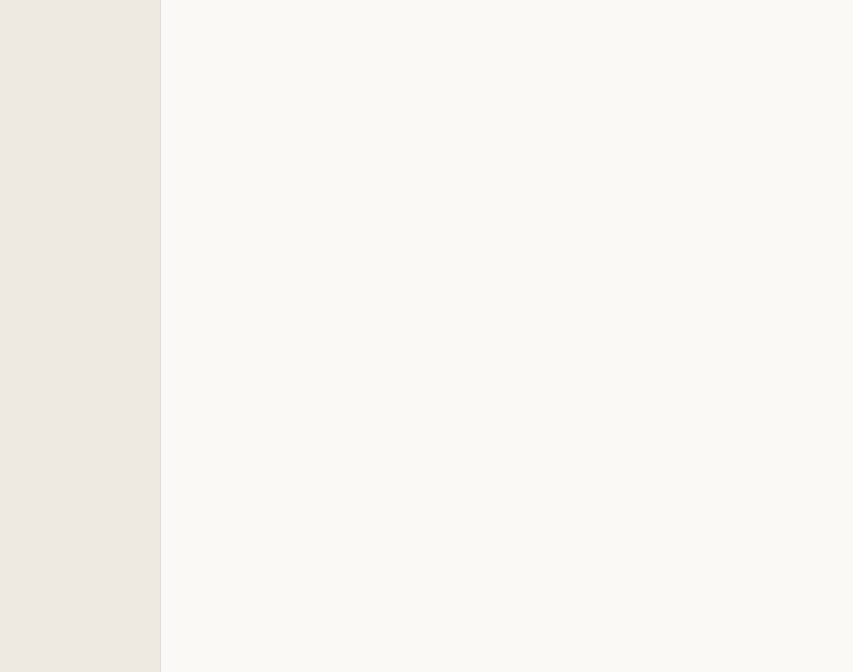
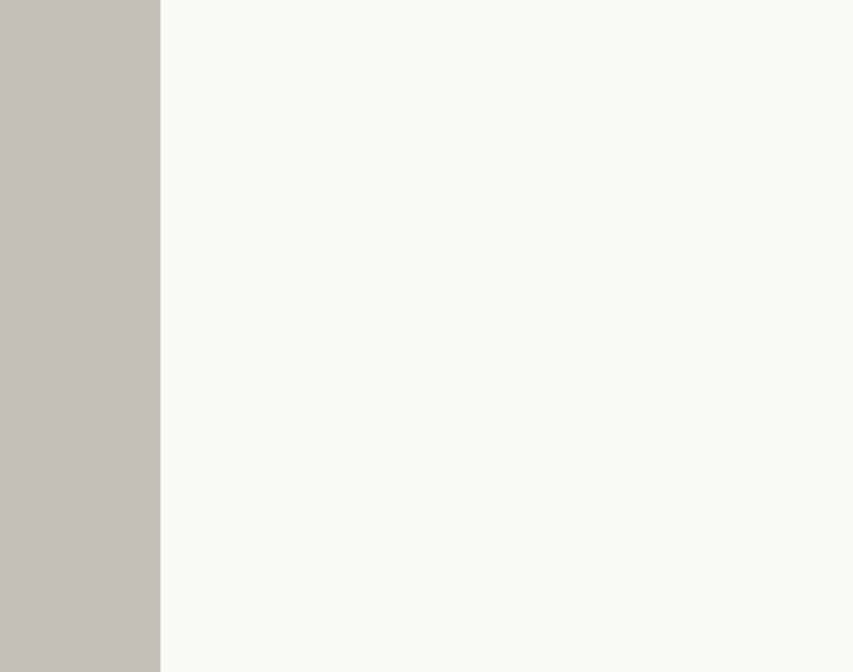
Before and after one commit to emil-eng-test/testpage, a plain HTML site: page index.html in a window 1280 px wide. Shown: the part 128-800 px from the top of the page, without its empty margins (0-853 px from the left). Drawn offline with Linux system fonts and the light colour scheme.

Commit message:
Update style.css

```diff
--- a/style.css
+++ b/style.css
@@ -6,7 +6,7 @@
   z-index: 1;
   top: 0;
   left: 0;
-  background-color: #eeeae2;
+  background-color: #C5C0B5;
   border-right: 1px solid #ddd;
   overflow-x: hidden;
   padding-top: 20px;
```
